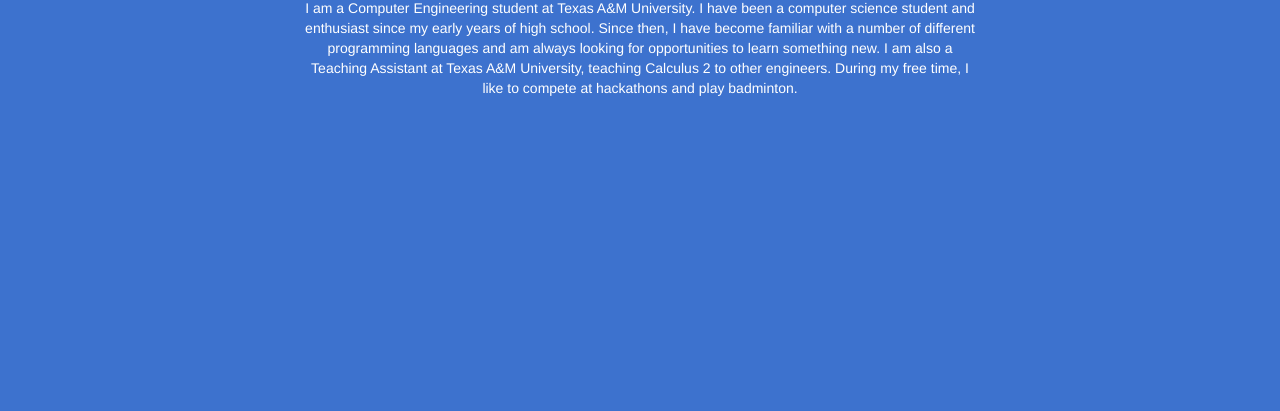
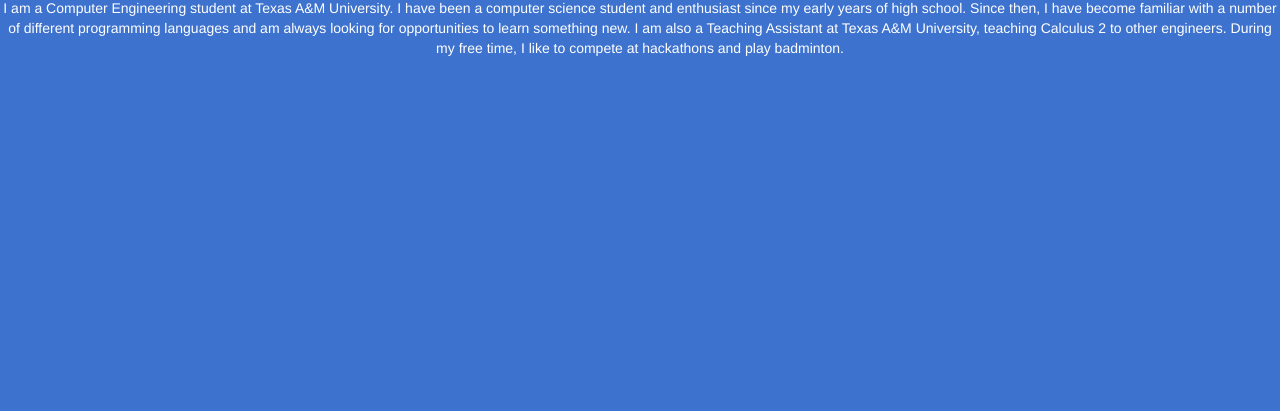
Before and after one commit to salman-mithani/salman-mithani.github.io, a plain HTML site: page index.html in a window 1280 px wide. Shown: the part 389-800 px from the top of the page. Drawn offline with nearby package versions, Linux system fonts and the light colour scheme.

Commit message:
Updated about me paragraph

```diff
--- a/css/style.css
+++ b/css/style.css
@@ -18,8 +18,3 @@ a:active {
 	    background-color: transparent;
 	    text-decoration: underline;
 }
-
-p {
-	padding-right: 8cm;
-	padding-left: 8cm;
-}
```
